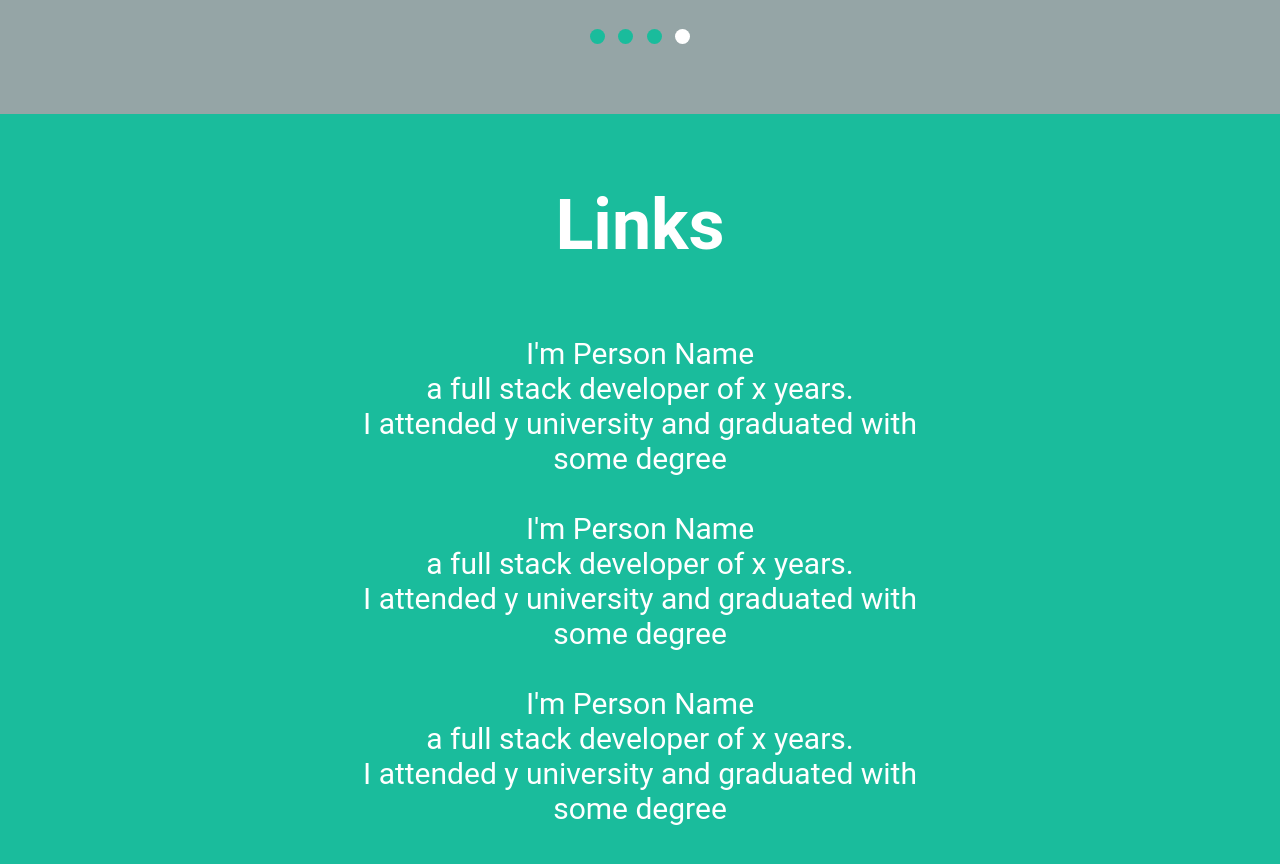
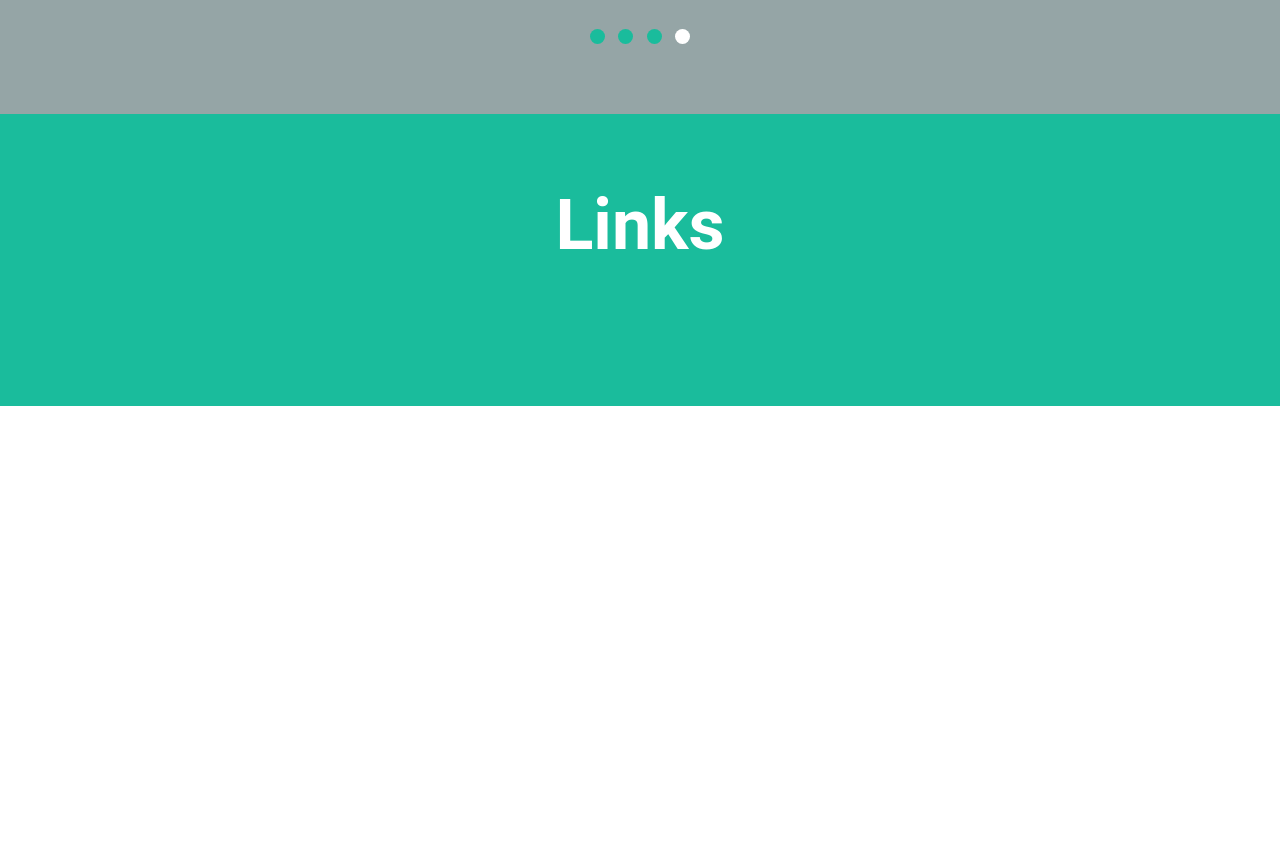
Before and after one commit to IbzOdus/EmployeePage, a React (Create React App) app: page / in a window 1280 px wide. Shown: the part 3065-3929 px from the top of the page. After the commit the page ends 3471 px from the top, so only its background shows below. Built offline with nearby package versions, Linux system fonts and the light colour scheme; the HTML template or start-up script is replaced by a standard one.

Commit message:
Refactor pagewrapper and pageheading to sectionwrapper and section heading

```diff
--- a/src/components/pages/Common.jsx
+++ b/src/components/pages/Common.jsx
@@ -1,6 +1,6 @@
 import styled, { css } from 'styled-components';
 
-export const PageWrapper = styled.section`
+export const SectionWrapper = styled.section`
     display: flex;
     width: 100%;
     flex-direction: column;
@@ -21,7 +21,7 @@ export const PageWrapper = styled.section`
     `};
 `;
 
-export const PageHeading = styled.h1`
+export const SectionHeading = styled.h1`
     font-size: 70px;
     color: ${props => props.color || undefined};
     margin-bottom: 70px;
--- a/src/components/views/AboutSection.jsx
+++ b/src/components/views/AboutSection.jsx
@@ -1,7 +1,7 @@
 import React from 'react';
 import styled from 'styled-components';
 import backgroundImage from '../../images/Code Background Center.png';
-import { PageWrapper, PageHeading } from '../pages/Common';
+import { SectionWrapper, SectionHeading } from '../pages/Common';
 
 const AboutContent = styled.div`
     max-width: 80ch;
@@ -10,8 +10,8 @@ const AboutContent = styled.div`
 
 export default function AboutSection() {
     return (
-        <PageWrapper id="about" backgroundColor={'#000000'} backgroundUrl={backgroundImage}>
-            <PageHeading>About</PageHeading>
+        <SectionWrapper id="about" backgroundColor={'#000000'} backgroundUrl={backgroundImage}>
+            <SectionHeading>About</SectionHeading>
                 <AboutContent>
                     Lorem ipsum dolor sit amet, consectetur adipiscing elit, sed do eiusmod tempor incididunt ut labore et dolore magna aliqua. Risus in hendrerit gravida rutrum quisque non tellus orci ac. Malesuada pellentesque elit eget gravida cum sociis natoque penatibus et. Vestibulum morbi blandit cursus risus at ultrices mi. Adipiscing at in tellus integer feugiat. Lectus vestibulum mattis ullamcorper velit sed ullamcorper morbi tincidunt. Pharetra et ultrices neque ornare aenean euismod.
                     <br /> <br />
@@ -19,6 +19,6 @@ export default function AboutSection() {
                     <br /> <br />
                     Scelerisque fermentum dui faucibus in. Diam maecenas sed enim ut sem viverra aliquet eget sit. Nec feugiat nisl pretium fusce id. Eros donec ac odio tempor. Amet luctus venenatis lectus magna fringilla urna porttitor rhoncus dolor. Quam quisque id diam vel quam. Magna eget est lorem ipsum dolor sit amet consectetur adipiscing. In pellentesque massa placerat duis ultricies lacus sed. Egestas erat imperdiet sed euismod nisi porta lorem mollis. Donec ac odio tempor orci. Arcu odio ut sem nulla.
                 </AboutContent>
-        </PageWrapper>
+        </SectionWrapper>
     )
 };
--- a/src/components/views/InterestsSection.jsx
+++ b/src/components/views/InterestsSection.jsx
@@ -1,7 +1,7 @@
 import React from 'react';
 import styled from 'styled-components';
 import interestsImage from '../../images/falaq-lazuardi-2Ul7W3d5pkE-unsplash.jpg';
-import { PageWrapper, PageHeading } from '../pages/Common';
+import { SectionWrapper, SectionHeading } from '../pages/Common';
 import { colors } from '../../constants';
 
 const Container = styled.div`
@@ -25,14 +25,14 @@ const InterestsText = styled.div`
 
 export default function InterestsSection() {
     return (
-        <PageWrapper id="interests" color={colors.primary}>
-            <PageHeading>Interests</PageHeading>
+        <SectionWrapper id="interests" color={colors.primary}>
+            <SectionHeading>Interests</SectionHeading>
             <Container>
                 <ActionImage src={interestsImage} />
                 <InterestsText>
                     Lorem ipsum dolor sit amet, consectetur adipiscing elit, sed do eiusmod tempor incididunt ut labore et dolore magna aliqua. Ut enim ad minim veniam, quis nostrud exercitation ullamco laboris nisi ut aliquip ex ea commodo consequat. Duis aute irure dolor in reprehenderit in voluptate velit esse cillum dolore eu fugiat nulla pariatur. Excepteur sint occaecat cupidatat non proident, sunt in culpa qui officia deserunt mollit anim id est laborum.
                 </InterestsText>
             </Container>
-        </PageWrapper>
+        </SectionWrapper>
     )
 };
--- a/src/components/views/LinksSection.jsx
+++ b/src/components/views/LinksSection.jsx
@@ -1,17 +1,20 @@
 import React from 'react';
 import styled from 'styled-components';
-import { PageWrapper, PageHeading } from '../pages/Common';
+import { SectionWrapper, SectionHeading } from '../pages/Common';
 import { colors } from '../../constants';
+
+const Container = styled.div`
+    display: flex;
+    flex-direction: column;
+`;
 
 export default function LinksSection() {
     return (
-        <PageWrapper id="links" backgroundColor={colors.user}>
-            <PageHeading color={'#FFFFFF'}>Links</PageHeading>
-                <span style={{textAlign: 'center'}}>I'm Person Name<br/>a full stack developer of x years.<br/>I attended y university and graduated with<br/>some degree</span>
-                <br />
-                <span style={{textAlign: 'center'}}>I'm Person Name<br/>a full stack developer of x years.<br/>I attended y university and graduated with<br/>some degree</span>
-                <br />
-                <span style={{textAlign: 'center'}}>I'm Person Name<br/>a full stack developer of x years.<br/>I attended y university and graduated with<br/>some degree</span>
-        </PageWrapper>
+        <SectionWrapper id="links" backgroundColor={colors.user}>
+            <SectionHeading color={'#FFFFFF'}>Links</SectionHeading>
+            <Container>
+
+            </Container>
+        </SectionWrapper>
     )
 };
--- a/src/components/views/ProjectsSection.jsx
+++ b/src/components/views/ProjectsSection.jsx
@@ -1,6 +1,6 @@
 import React from 'react';
 import styled from 'styled-components';
-import { PageWrapper, PageHeading } from '../pages/Common';
+import { SectionWrapper, SectionHeading } from '../pages/Common';
 import { colors } from '../../constants';
 import ProjectCard from './ProjectCard';
 import projectThumbnail from '../../images/app-icon-3364869_1280.png';
@@ -44,8 +44,8 @@ const NavIndicatorPoint = styled.span`
 
 export default function ProjectsSection() {
     return (
-        <PageWrapper id="projects" backgroundColor={colors.primary} color={colors.primary}>
-            <PageHeading color={'#FFFFFF'}>Projects</PageHeading>
+        <SectionWrapper id="projects" backgroundColor={colors.primary} color={colors.primary}>
+            <SectionHeading color={'#FFFFFF'}>Projects</SectionHeading>
             <Container>
                 <NavArrow>{'<'}</NavArrow>
                 <CardsContainer>
@@ -73,6 +73,6 @@ export default function ProjectsSection() {
                 <NavIndicatorPoint active />
                 <NavIndicatorPoint />
             </NavIndicator>
-        </PageWrapper>
+        </SectionWrapper>
     )
 };
```
